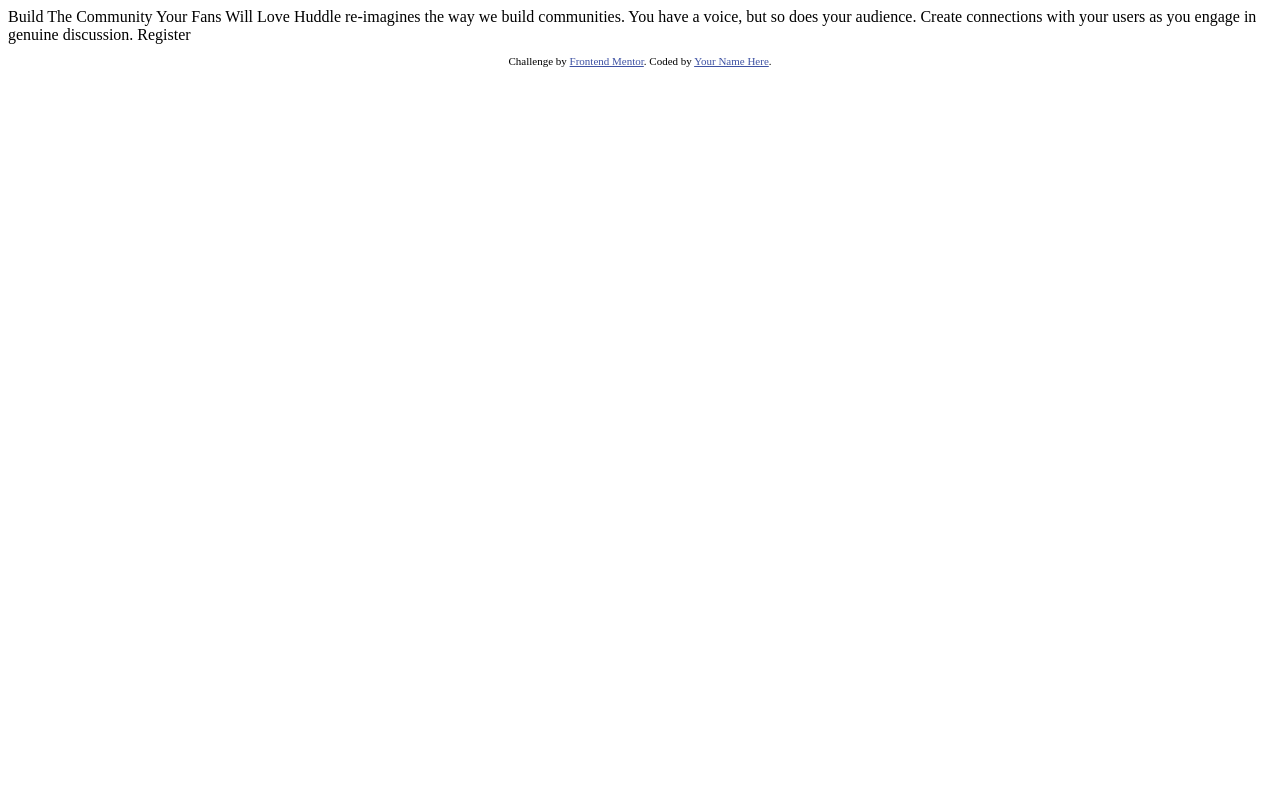
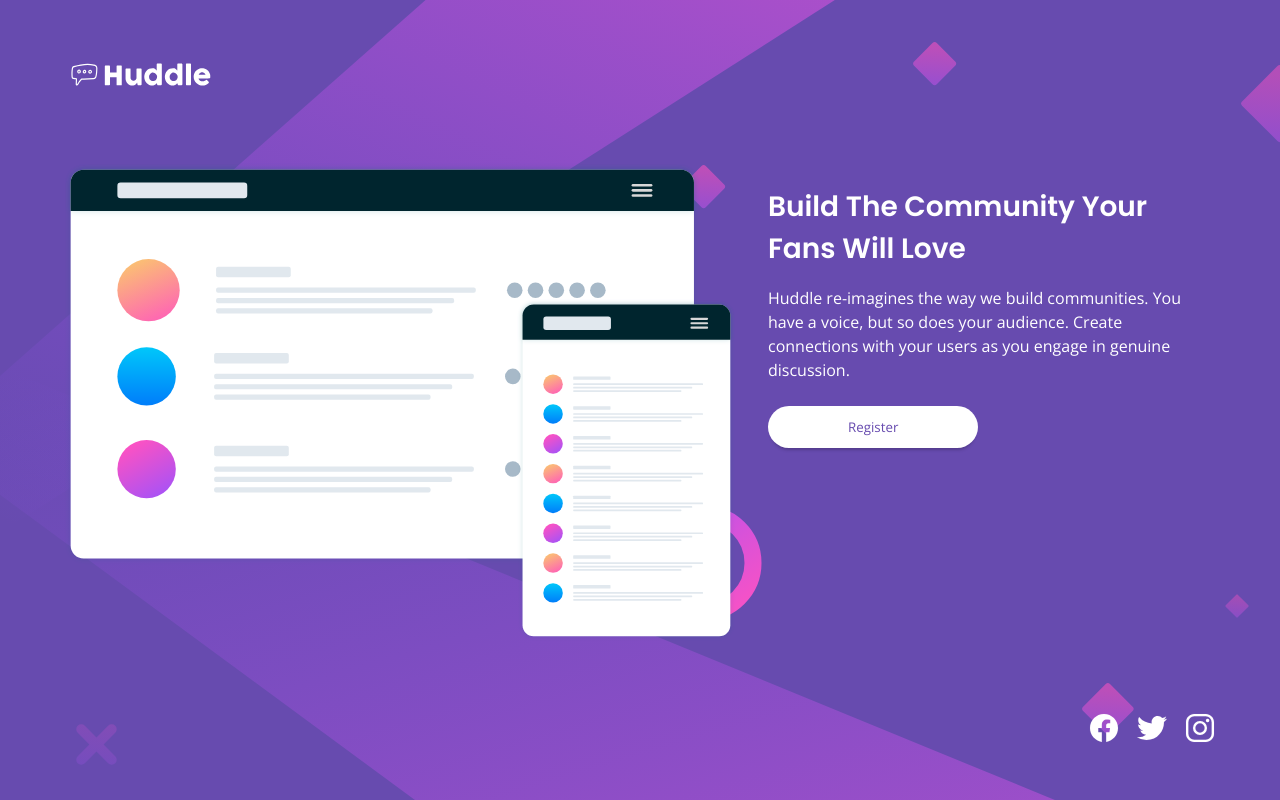
Before and after one commit to EidrianMax/huddle-landing-page-with-single-introductory-section-master, a plain HTML site: page index.html in a window 1280 px wide. Drawn offline with nearby package versions, Linux system fonts and the light colour scheme.

Commit message:
finish proyect

```diff
--- a/index.html
+++ b/index.html
@@ -1,33 +1,60 @@
 <!DOCTYPE html>
 <html lang="en">
-<head>
-  <meta charset="UTF-8">
-  <meta name="viewport" content="width=device-width, initial-scale=1.0"> <!-- displays site properly based on user's device -->
+  <head>
+    <meta charset="UTF-8" />
+    <meta name="viewport" content="width=device-width, initial-scale=1.0" />
+    <link
+      rel="icon"
+      type="image/png"
+      sizes="32x32"
+      href="./images/favicon-32x32.png"
+    />
+    <link rel="stylesheet" href="./styles.css" />
+    <title>
+      Frontend Mentor | Huddle landing page with single introductory section
+    </title>
+  </head>
+  <body>
+    <div class="page">
+      <header class="page__header header">
+        <img class="logo" src="./images/logo.svg" alt="Huddle" />
+      </header>
 
-  <link rel="icon" type="image/png" sizes="32x32" href="./images/favicon-32x32.png">
+      <main class="page__main main">
+        <section class="main__hero-section">
+          <img
+            src="./images/illustration-mockups.svg"
+            alt="Design mobile and desktop"
+          />
+        </section>
 
-  <title>Frontend Mentor | Huddle landing page with single introductory section</title>
+        <section class="main__content-section">
+          <h1 class="main__title">Build The Community Your Fans Will Love</h1>
+          <p class="main__description">
+            Huddle re-imagines the way we build communities. You have a voice,
+            but so does your audience. Create connections with your users as you
+            engage in genuine discussion.
+          </p>
+          <div class="main__btn">
+            <button class="btn">Register</button>
+          </div>
+        </section>
+      </main>
 
-  <!-- Feel free to remove these styles or customise in your own stylesheet 👍 -->
-  <style>
-    .attribution { font-size: 11px; text-align: center; }
-    .attribution a { color: hsl(228, 45%, 44%); }
-  </style>
-</head>
-<body>
+      <footer class="page__footer footer">
+        <ion-icon name="logo-facebook" size="large"></ion-icon>
+        <ion-icon name="logo-twitter" size="large"></ion-icon>
+        <ion-icon name="logo-instagram" size="large"></ion-icon>
+      </footer>
 
-  Build The Community Your Fans Will Love
-
-  Huddle re-imagines the way we build communities. You have a voice, but so does your audience.
-  Create connections with your users as you engage in genuine discussion.
-
-  Register
-
-  <footer>
-    <p class="attribution">
-      Challenge by <a href="https://www.frontendmentor.io?ref=challenge" target="_blank">Frontend Mentor</a>.
-      Coded by <a href="#">Your Name Here</a>.
-    </p>
-  </footer>
-</body>
+      <script
+        type="module"
+        src="https://unpkg.com/ionicons@7.1.0/dist/ionicons/ionicons.esm.js"
+      ></script>
+      <script
+        nomodule
+        src="https://unpkg.com/ionicons@7.1.0/dist/ionicons/ionicons.js"
+      ></script>
+    </div>
+  </body>
 </html>
--- /dev/null
+++ b/styles.css
@@ -0,0 +1,127 @@
+@import url('https://fonts.googleapis.com/css2?family=Open+Sans&family=Poppins:wght@400;600&display=swap');
+
+:root {
+  /* Primary */
+  --violet: hsl(257, 40%, 49%);
+  --soft-magenta: hsl(300, 69%, 71%);
+  --white: rgb(255, 255, 255);
+  /* Typography */
+  --font-weight-regular: 400;
+  --font-weight-semi-bold: 600;
+}
+
+* {
+  box-sizing: border-box;
+}
+
+body {
+  margin: 0;
+  background-image: url(./images/bg-mobile.svg);
+  background-repeat: no-repeat;
+  background-size: 100% 50%;
+  background-color: var(--violet);
+  font-family: 'Open Sans', sans-serif;
+  font-size: 1rem;
+  line-height: 1.5;
+}
+
+img {
+  max-width: 100%;
+}
+
+ion-icon {
+  color: white;
+}
+
+/* page */
+.page {
+  padding: 2.5rem;
+  display: flex;
+  flex-direction: column;
+  gap: 4rem;
+}
+
+/* header */
+.logo {
+  width: 150px;
+}
+
+/* main */
+.main {
+  display: grid;
+  gap: 2rem;
+}
+
+.main__title {
+  font-family: 'Poppins', sans-serif;
+  font-size: 1.75rem;
+  color: var(--white);
+  margin-bottom: 0.2rem;
+  text-align: center;
+}
+
+.main__description {
+  color: var(--white);
+  margin-bottom: 1.5rem;
+  text-align: center;
+}
+
+.main__btn {
+  display: flex;
+  justify-content: center;
+}
+
+.btn {
+  font-family: inherit;
+  border: none;
+  background-color: var(--white);
+  padding: 0.75rem 5rem;
+  border-radius: 1.5rem;
+  color: var(--violet);
+  cursor: pointer;
+  box-shadow: 0 5px 3px -3px hsla(257, 40%, 23%, 0.375);
+}
+
+/* footer */
+.footer {
+  display: flex;
+  justify-content: center;
+  gap: 1rem;
+}
+
+@media screen and (min-width: 1024px) {
+  body {
+    min-height: 100vh;
+    background-image: url(./images/bg-desktop.svg);
+    background-size: cover;
+    display: grid;
+    place-items: center;
+  }
+
+  /* page */
+  .page {
+    padding: 0 4rem;
+  }
+
+  /* main */
+  .main {
+    grid-template-columns: 1.5fr 1fr;
+  }
+
+  .main__title {
+    text-align: left;
+  }
+
+  .main__description {
+    text-align: left;
+  }
+
+  .main__btn {
+    justify-content: flex-start;
+  }
+
+  /* footer */
+  .footer {
+    justify-content: flex-end;
+  }
+}
```
